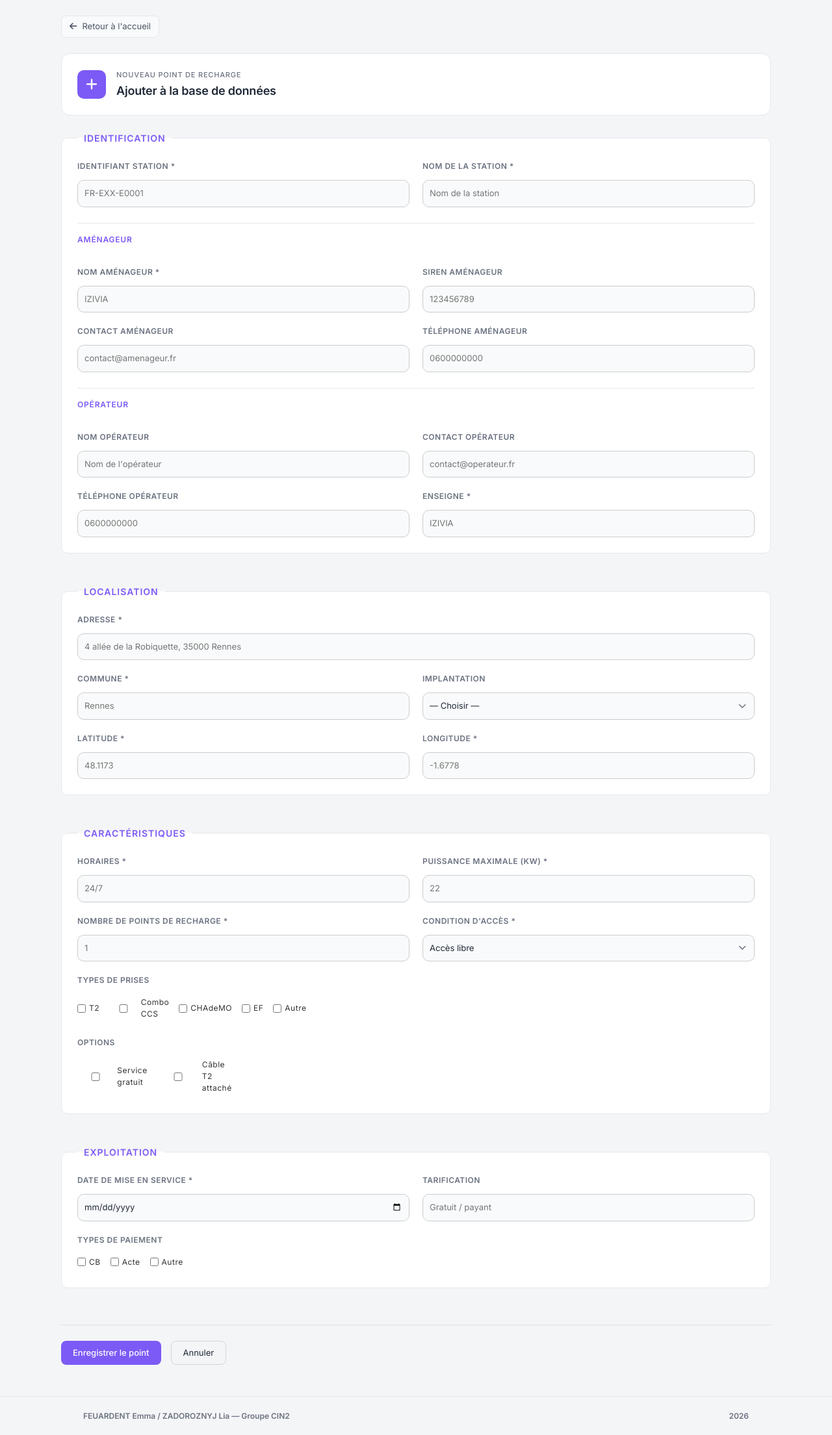
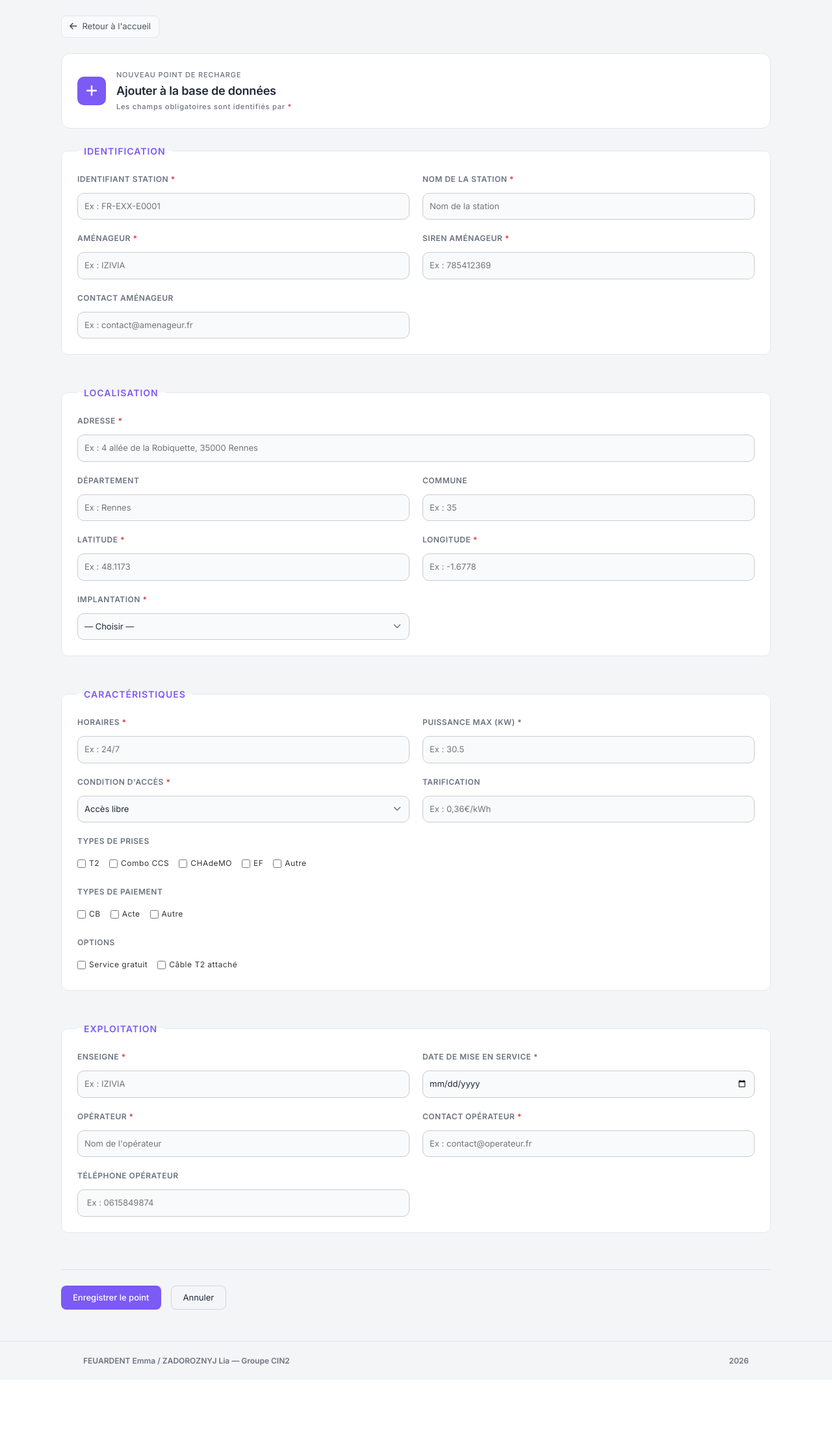
Before and after one commit to Lia-0106/Projet-Bornes-Vehicules-Electriques, a PHP site: page /back/php/creer-point-recharge.php in a window 1280 px wide. Shown: the part 80-2289 px from the top of the page at 65% size. After the commit the page ends 2182 px from the top, so only its background shows below. Run offline with PHP 8.4, Linux system fonts and the light colour scheme; the visitor is signed in with stand-in values (Sample User, id 1).

Commit message:
Correction des forms créer et modif pt de recharge

```diff
--- a/back/css/style-back.css
+++ b/back/css/style-back.css
@@ -103,6 +103,9 @@ body {
 .back-link { color: var(--muted2); text-decoration: none; font-size: 13px; padding: 6px 12px; border-radius: 7px; border: 1px solid var(--border); background: var(--surface2); transition: all .15s; display: inline-flex; align-items: center; gap: 8px; }
 .back-link:hover { color: var(--accent); border-color: var(--accent); }
 .details-subtitle { font-size: 11px; font-weight: 500; text-transform: uppercase; letter-spacing: .8px; color: var(--muted); margin-bottom: 3px; }
+.details { font-size: 11px; font-weight: 500; letter-spacing: .8px; color: var(--muted); margin-top: 3px; }
+.details span {color:#dc3545}
+
 .details-title { font-size: 18px; font-weight: 600; color: var(--text); letter-spacing: -.2px; }
 .info-row { display: flex; justify-content: space-between; align-items: flex-start; gap: 1rem; padding: 7px 0; border-bottom: 1px solid var(--border); font-size: 13px; }
 .info-row:last-child { border-bottom: none; }
@@ -116,10 +119,25 @@ body {
 fieldset { border: 1px solid var(--border); border-radius: 10px; padding: 1.5rem; background: var(--surface); margin-bottom: 1rem; }
 legend { font-size: 14px; font-weight: 600; color: var(--accent); padding: 0 10px; text-transform: uppercase; letter-spacing: 1px; float: none; width: auto; margin: 0; }
 .field { display: flex; flex-direction: column; gap: 6px; }
+.field span {color:#dc3545}
 .field label { font-size: 12px; font-weight: 600; color: var(--muted); text-transform: uppercase; letter-spacing: 0.5px; }
-.checkline { display: flex; flex-wrap: wrap; gap: 15px; font-size: 13px; color: var(--text); align-items: center; }
-.checkline label { display: flex; align-items: center; gap: 6px; cursor: pointer; text-transform: none; font-weight: 400; color: var(--text); }
-.form-actions { display: flex; gap: 10px; margin-top: 1rem; }
+.checkline {
+    display: flex;
+    flex-wrap: wrap;
+    gap: 20px;
+    margin-top: 5px;
+    width: 100%;
+}
+
+.checkline label {
+    display: flex;
+    align-items: center;
+    gap: 8px;
+    font-weight: normal;
+    text-transform: none;
+    color: #333;
+    white-space: nowrap;
+}.form-actions { display: flex; gap: 10px; margin-top: 1rem; }
 
 
 
--- a/back/index.php
+++ b/back/index.php
@@ -27,7 +27,7 @@ $nbPages = ceil($total / $parPage) ;
 <head>
   <meta charset="utf-8" />
   <meta name="viewport" content="width=device-width, initial-scale=1" />
-  <title>EliVolt — Administration</title>
+  <title>EliVolt</title>
   <link href="https://cdn.jsdelivr.net/npm/bootstrap@5.3.2/dist/css/bootstrap.min.css" rel="stylesheet" />
   <link href="https://cdnjs.cloudflare.com/ajax/libs/font-awesome/6.5.0/css/all.min.css" rel="stylesheet" />
   <link href="https://fonts.googleapis.com/css2?family=Inter:wght@300;400;500;600&display=swap" rel="stylesheet" />
--- a/back/php/creer-point-recharge.php
+++ b/back/php/creer-point-recharge.php
@@ -68,7 +68,7 @@ if ($_SERVER['REQUEST_METHOD'] === 'POST') {
 <head>
   <meta charset="utf-8" />
   <meta name="viewport" content="width=device-width, initial-scale=1" />
-  <title>EliVolt — Créer un point</title>
+  <title>EliVolt</title>
   <link href="https://cdn.jsdelivr.net/npm/bootstrap@5.3.2/dist/css/bootstrap.min.css" rel="stylesheet" />
   <link href="https://cdnjs.cloudflare.com/ajax/libs/font-awesome/6.5.0/css/all.min.css" rel="stylesheet" />
   <link href="https://fonts.googleapis.com/css2?family=Inter:wght@300;400;500;600&display=swap" rel="stylesheet" />
@@ -112,6 +112,7 @@ if ($_SERVER['REQUEST_METHOD'] === 'POST') {
       <div>
         <div class="details-subtitle">Nouveau point de recharge</div>
         <div class="details-title">Ajouter à la base de données</div>
+        <div class="details">Les champs obligatoires sont identifiés par <span>*</span></div>
       </div>
     </div>
   </div>
@@ -128,56 +129,26 @@ if ($_SERVER['REQUEST_METHOD'] === 'POST') {
       <div class="grid-2 mt-3">
 
         <div class="field">
-          <label>Identifiant station *</label>
-          <input type="text" name="id_station_itinerance" required placeholder="FR-EXX-E0001" class="filter-input" />
+          <label>Identifiant station <span>*</span></label>
+          <input type="text" name="id_station_itinerance" required placeholder="Ex : FR-EXX-E0001" class="filter-input" />
         </div>
         <div class="field">
-          <label>Nom de la station *</label>
+          <label>Nom de la station <span>*</span></label>
           <input type="text" name="nom_station" required placeholder="Nom de la station" class="filter-input" />
         </div>
 
-        <div class="field span-2" style="border-top:1px solid var(--border);padding-top:1rem;margin-top:.25rem;">
-          <label style="font-size:12px;font-weight:600;color:var(--accent);text-transform:uppercase;letter-spacing:.8px;margin-bottom:.75rem;display:block;">Aménageur</label>
-        </div>
-
         <div class="field">
-          <label>Nom aménageur *</label>
-          <input type="text" name="amenageur" required placeholder="IZIVIA" class="filter-input" />
+          <label>Aménageur <span>*</span></label>
+          <input type="text" name="amenageur" required placeholder="Ex : IZIVIA" class="filter-input" />
         </div>
         <div class="field">
-          <label>SIREN aménageur</label>
-          <input type="text" name="siren_amenageur" placeholder="123456789" class="filter-input" />
+          <label>SIREN aménageur <span>*</span></label>
+          <input type="text" name="siren_amenageur" placeholder="Ex : 785412369" class="filter-input" />
         </div>
         <div class="field">
           <label>Contact aménageur</label>
-          <input type="text" name="contact_amenageur" placeholder="contact@amenageur.fr" class="filter-input" />
+          <input type="text" name="contact_amenageur" placeholder="Ex : contact@amenageur.fr" class="filter-input" />
         </div>
-        <div class="field">
-          <label>Téléphone aménageur</label>
-          <input type="text" name="telephone_amenageur" placeholder="0600000000" class="filter-input" />
-        </div>
-
-        <div class="field span-2" style="border-top:1px solid var(--border);padding-top:1rem;margin-top:.25rem;">
-          <label style="font-size:12px;font-weight:600;color:var(--accent);text-transform:uppercase;letter-spacing:.8px;margin-bottom:.75rem;display:block;">Opérateur</label>
-        </div>
-
-        <div class="field">
-          <label>Nom opérateur</label>
-          <input type="text" name="operateur" placeholder="Nom de l'opérateur" class="filter-input" />
-        </div>
-        <div class="field">
-          <label>Contact opérateur</label>
-          <input type="text" name="contact_operateur" placeholder="contact@operateur.fr" class="filter-input" />
-        </div>
-        <div class="field">
-          <label>Téléphone opérateur</label>
-          <input type="text" name="telephone_operateur" placeholder="0600000000" class="filter-input" />
-        </div>
-        <div class="field">
-          <label>Enseigne *</label>
-          <input type="text" name="nom_enseigne" required placeholder="IZIVIA" class="filter-input" />
-        </div>
-
       </div>
     </fieldset>
 
@@ -187,15 +158,27 @@ if ($_SERVER['REQUEST_METHOD'] === 'POST') {
       <div class="grid-2 mt-3">
 
         <div class="field span-2">
-          <label>Adresse *</label>
-          <input type="text" name="adresse_station" required placeholder="4 allée de la Robiquette, 35000 Rennes" class="filter-input" />
+          <label>Adresse <span>*</span></label>
+          <input type="text" name="adresse_station" required placeholder="Ex : 4 allée de la Robiquette, 35000 Rennes" class="filter-input" />
         </div>
         <div class="field">
-          <label>Commune *</label>
-          <input type="text" name="commune" required placeholder="Rennes" class="filter-input" />
+          <label>Département</label>
+          <input type="text" name="commune" required placeholder="Ex : Rennes" class="filter-input" />
+        </div>
+        <div class="field">
+          <label>Commune</label>
+          <input type="text" name="departement" required placeholder="Ex : 35" class="filter-input" />
+        </div>
+        <div class="field">
+          <label>Latitude <span>*</span></label>
+          <input type="text" name="consolidated_latitude" required placeholder="Ex : 48.1173" class="filter-input" />
+        </div>
+        <div class="field">
+          <label>Longitude <span>*</span></label>
+          <input type="text" name="consolidated_longitude" required placeholder="Ex : -1.6778" class="filter-input" />
         </div>
         <div class="field filter-select-wrap">
-          <label>Implantation</label>
+          <label>Implantation <span>*</span></label>
           <select name="implantation_station">
             <option value="">— Choisir —</option>
             <option value="Parking public">Parking public</option>
@@ -204,14 +187,6 @@ if ($_SERVER['REQUEST_METHOD'] === 'POST') {
             <option value="Station dédiée à la recharge rapide">Station dédiée à la recharge rapide</option>
             <option value="Voirie">Voirie</option>
           </select>
-        </div>
-        <div class="field">
-          <label>Latitude *</label>
-          <input type="text" name="consolidated_latitude" required placeholder="48.1173" class="filter-input" />
-        </div>
-        <div class="field">
-          <label>Longitude *</label>
-          <input type="text" name="consolidated_longitude" required placeholder="-1.6778" class="filter-input" />
         </div>
 
       </div>
@@ -223,23 +198,25 @@ if ($_SERVER['REQUEST_METHOD'] === 'POST') {
       <div class="grid-2 mt-3">
 
         <div class="field">
-          <label>Horaires *</label>
-          <input type="text" name="horaires" required placeholder="24/7" class="filter-input" />
+          <label>Horaires <span>*</span></label>
+          <input type="text" name="horaires" required placeholder="Ex : 24/7" class="filter-input" />
         </div>
         <div class="field">
-          <label>Puissance maximale (kW) *</label>
-          <input type="number" name="puissance_nominale" required placeholder="22" class="filter-input" />
+          <label>Puissance max (kW) *</label>
+          <input type="number" name="puissance_nominale" required placeholder="Ex : 30.5" class="filter-input" />
         </div>
-        <div class="field">
-          <label>Nombre de points de recharge *</label>
-          <input type="number" name="nbre_pdc" required placeholder="1" min="1" class="filter-input" />
-        </div>
+
         <div class="field filter-select-wrap">
-          <label>Condition d'accès *</label>
+          <label>Condition d'accès <span>*</span></label>
           <select name="condition_acces" required>
             <option value="Accès libre">Accès libre</option>
             <option value="Accès réservé">Accès réservé</option>
           </select>
+        </div>
+
+        <div class="field">
+          <label>Tarification</label>
+          <input type="text" name="tarification" placeholder="Ex : 0,36€/kWh" class="filter-input" />
         </div>
 
         <div class="field span-2">
@@ -250,6 +227,15 @@ if ($_SERVER['REQUEST_METHOD'] === 'POST') {
             <label><input type="checkbox" name="types_prises[]" value="CHAdeMO" /> CHAdeMO</label>
             <label><input type="checkbox" name="types_prises[]" value="EF" /> EF</label>
             <label><input type="checkbox" name="types_prises[]" value="Autre" /> Autre</label>
+          </div>
+        </div>
+
+        <div class="field span-2">
+          <label>Types de paiement</label>
+          <div class="checkline mt-1">
+            <label><input type="checkbox" name="types_paiement[]" value="CB" /> CB</label>
+            <label><input type="checkbox" name="types_paiement[]" value="Acte" /> Acte</label>
+            <label><input type="checkbox" name="types_paiement[]" value="Autre" /> Autre</label>
           </div>
         </div>
 
@@ -270,23 +256,25 @@ if ($_SERVER['REQUEST_METHOD'] === 'POST') {
       <div class="grid-2 mt-3">
 
         <div class="field">
+          <label>Enseigne <span>*</span></label>
+          <input type="text" name="nom_enseigne" required placeholder="Ex : IZIVIA" class="filter-input" />
+        </div>
+        <div class="field">
           <label>Date de mise en service *</label>
           <input type="date" name="date_mise_en_service" required class="filter-input" />
         </div>
         <div class="field">
-          <label>Tarification</label>
-          <input type="text" name="tarification" placeholder="Gratuit / payant" class="filter-input" />
+          <label>Opérateur <span>*</span></label>
+          <input type="text" name="operateur" placeholder="Nom de l'opérateur" class="filter-input" />
         </div>
-
-        <div class="field span-2">
-          <label>Types de paiement</label>
-          <div class="checkline mt-1">
-            <label><input type="checkbox" name="types_paiement[]" value="CB" /> CB</label>
-            <label><input type="checkbox" name="types_paiement[]" value="Acte" /> Acte</label>
-            <label><input type="checkbox" name="types_paiement[]" value="Autre" /> Autre</label>
-          </div>
+        <div class="field">
+          <label>Contact opérateur <span>*</span></label>
+          <input type="text" name="contact_operateur" placeholder="Ex : contact@operateur.fr" class="filter-input" />
         </div>
-
+        <div class="field">
+          <label>Téléphone opérateur</label>
+          <input type="text" name="telephone_operateur" placeholder=" Ex : 0615849874" class="filter-input" />
+        </div>
       </div>
     </fieldset>
 
--- a/back/php/details-point-recharge.php
+++ b/back/php/details-point-recharge.php
@@ -28,7 +28,7 @@ if (!$p) {
 <head>
   <meta charset="UTF-8" />
   <meta name="viewport" content="width=device-width, initial-scale=1.0" />
-  <title>EliVolt — Détails</title>
+  <title>EliVolt</title>
   <link href="https://cdn.jsdelivr.net/npm/bootstrap@5.3.2/dist/css/bootstrap.min.css" rel="stylesheet" />
   <link href="https://cdnjs.cloudflare.com/ajax/libs/font-awesome/6.5.0/css/all.min.css" rel="stylesheet" />
   <link href="https://fonts.googleapis.com/css2?family=Inter:wght@300;400;500;600&display=swap" rel="stylesheet" />
```
Also changed, not shown: back/php/modifier-point-recharge.php (+50 -65 lines), 1 other file.
